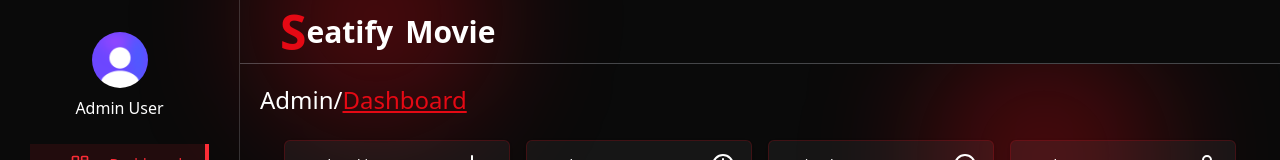
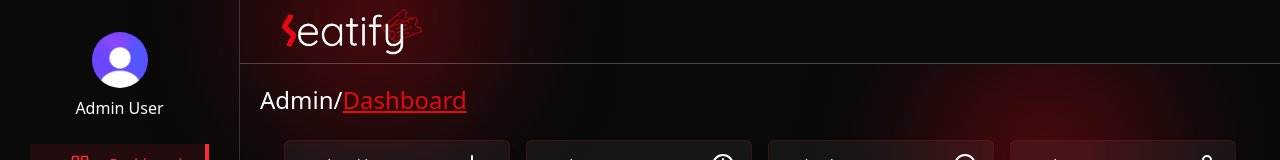
Before and after one commit to DH-0216/Seatify-Movie-Ticket-Booking-System, a Next.js app in the folder admin/: page / in a window 1280 px wide. Shown: the top 160 px of the page. Built offline with nearby package versions, Linux system fonts and the light colour scheme.

Commit message:
update admin logo

```diff
--- a/admin/src/components/Logo.jsx
+++ /dev/null
@@ -1,14 +0,0 @@
-import Link from "next/link";
-import React from "react";
-3
-const Logo = () => {
-  return (
-    <Link href="/" className="flex items-center text-3xl font-bold">
-      <span className="text-[color:#E50914] text-5xl ">S</span>
-      <span className="text-white">eatify</span>
-      <span className="  text-white ml-3">Movie</span>
-    </Link>
-  );
-};
-
-export default Logo;
--- a/admin/src/components/Shared/AdminNavBar.jsx
+++ b/admin/src/components/Shared/AdminNavBar.jsx
@@ -1,19 +1,13 @@
 "use client";
 
-
-
+import { assets } from "@/assets/assets";
+import Image from "next/image";
 import React from "react";
-import Logo from "../Logo";
-
 
 const AdminNavBar = () => {
-
   return (
     <div className="flex items-center justify-between px-6 md:px-10 h-16 border-b border-gray-300/30">
-      <Logo />
-
-
-
+      <Image src={assets.logo} alt="" className="w-36 h-auto" />
     </div>
   );
 };
```
